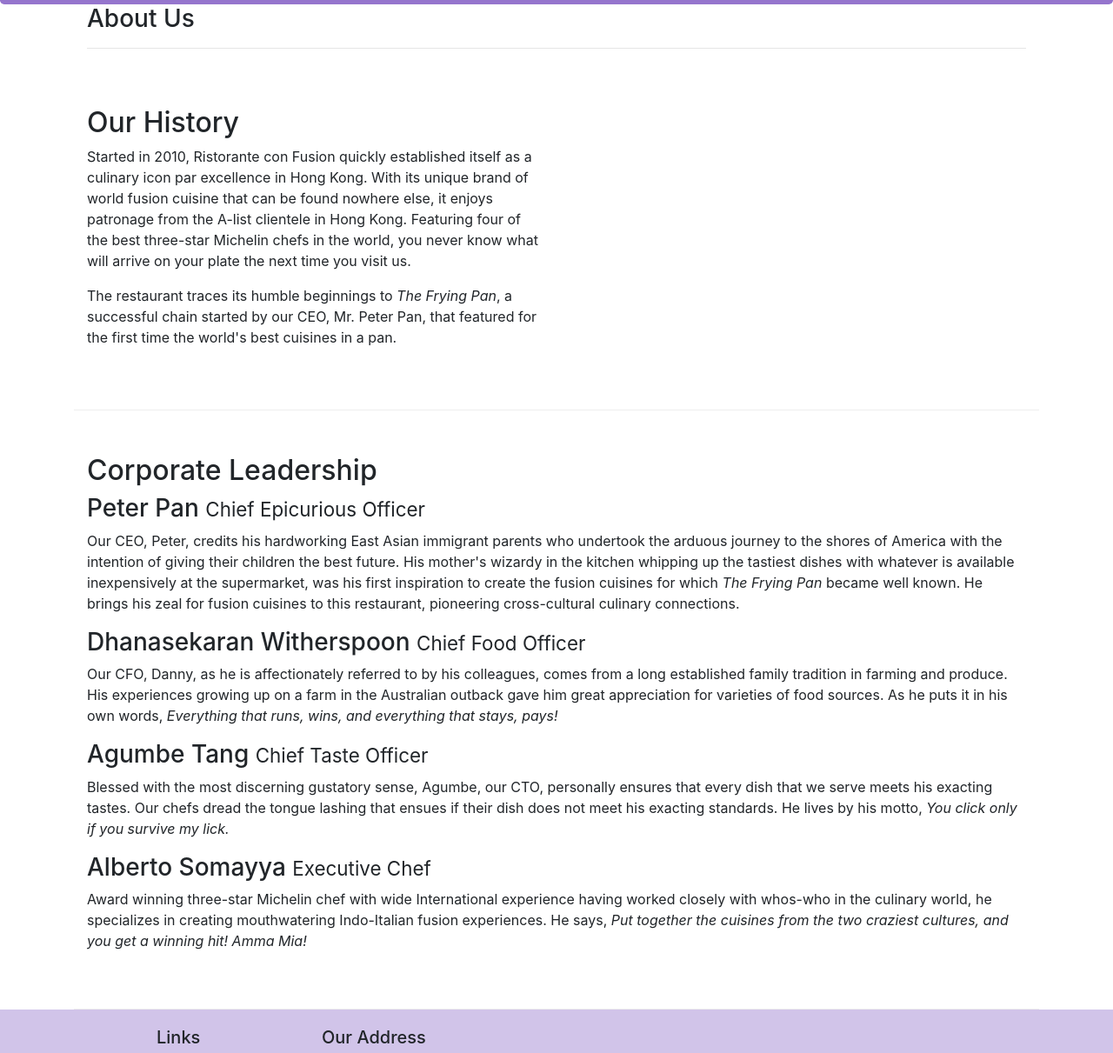
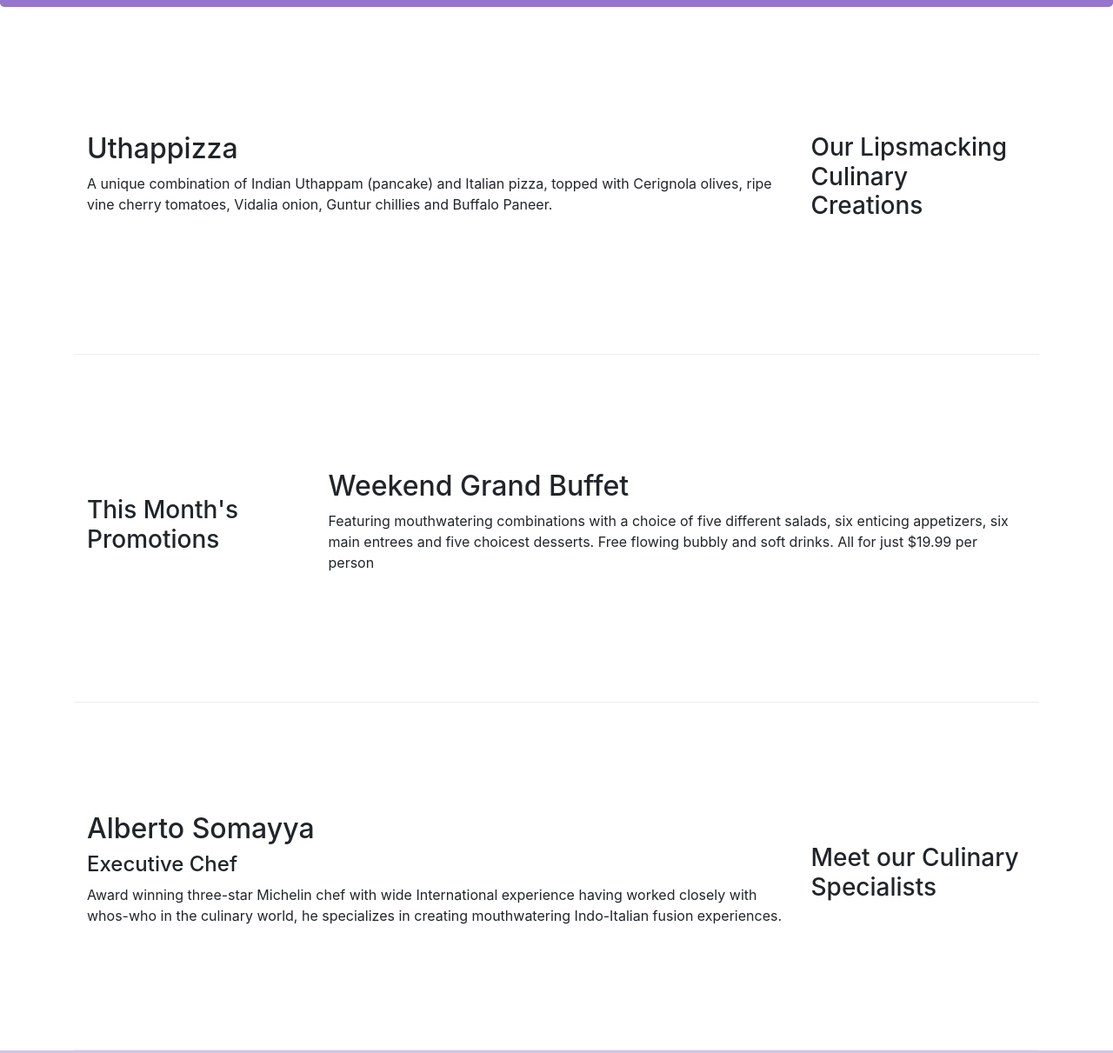
Before and after one commit to joselvelez/conFusion, a website: page index.html in a window 1280 px wide. Shown: the part 305-1516 px from the top of the page at 87% size. Drawn offline with nearby package versions, Linux system fonts and the light colour scheme.

Commit message:
mistakes fixed

```diff
--- a/index.html
+++ b/index.html
@@ -11,7 +11,7 @@
     <link rel="stylesheet" href="css/styles.css">
     <link rel="stylesheet" href="node_modules/font-awesome/css/font-awesome.min.css">
     <link rel="stylesheet" href="node_modules/bootstrap-social/bootstrap-social.css">
-    <title>Ristorante Con Fusion: About Us</title>
+    <title>Ristorante Con Fusion</title>
 </head>
 
 <body>
@@ -21,13 +21,13 @@
             <button class="navbar-toggler" type="button" data-toggle="collapse" data-targe="#Navbar">
                 <span class="navbar-toggler-icon"></span>
             </button>
-            <a class="navbar-brand" href="#">Ristorante Con Fusion</a>
+            <a class="navbar-brand mr-auto" href="#"><img src="img/logo.png" height="30" width="41"></a>
             <div class="navbar navbar-collapse" id="Navbar">
                 <ul class="navbar-nav mr-auto">
                     <li class="nav-item active"><a class="nav-link" href="#"><span class="fa fa-home fa-lg"></span> Home</a></li>
                     <li class="nav-item"><a class="nav-link" href="./aboutus.html"><span class="fa fa-info fa-lg"></span> About</a></li>
                     <li class="nav-item"><a class="nav-link" href="#"><span class="fa fa-list fa-lg"></span> Menu</a></li>
-                    <li class="nav-item"><a class="nav-link" href="#"><span class="fa fa-address-card fa-lg"></span> Contact</a></li>
+                    <li class="nav-item"><a class="nav-link" href="./contactus.html"><span class="fa fa-address-card fa-lg"></span> Contact</a></li>
                 </ul>
             </div>
         </div>
@@ -40,43 +40,42 @@
                     <h1>Ristorante con Fusion</h1>
                     <p>We take inspiration from the World's best cuisines, and create a unique fusion experience. Our lipsmacking creations will tickle your culinary senses!</p>
                 </div>
-                <div class="col col-sm">
+                <div class="col-12 col-sm align-self-center">
+                    <img src="img/logo.png" class="img-fluid">
                 </div>
             </div>
         </div>
     </header>
 
     <div class="container">
-        <div class="row row-header">
-            <div class="col-12">
-               <h3>About Us</h3>
-               <hr>
+        <div class="row row-content align-items-center">
+            <div class="col 12 col-sm-4 order-sm-last col-md-3">
+                <h3>Our Lipsmacking Culinary Creations</h3>
+            </div>
+            <div class="col col-sm col-md">
+                <h2>Uthappizza</h2>
+                <p>A unique combination of Indian Uthappam (pancake) and Italian pizza, topped with Cerignola olives, ripe vine cherry tomatoes, Vidalia onion, Guntur chillies and Buffalo Paneer.</p>
             </div>
         </div>
-
-        <div class="row row-content">
-            <div class="col-6">
-                <h2>Our History</h2>
-                <p>Started in 2010, Ristorante con Fusion quickly established itself as a culinary icon par excellence in Hong Kong. With its unique brand of world fusion cuisine that can be found nowhere else, it enjoys patronage from the A-list clientele in Hong Kong.  Featuring four of the best three-star Michelin chefs in the world, you never know what will arrive on your plate the next time you visit us.</p>
-                <p>The restaurant traces its humble beginnings to <em>The Frying Pan</em>, a successful chain started by our CEO, Mr. Peter Pan, that featured for the first time the world's best cuisines in a pan.</p>
+        <div class="row row-content align-items-center">
+            <div class="col 12 col-sm-4 col-md-3">
+                <h3>This Month's Promotions</h3>
             </div>
-            <div>
+            <div class="col col-sm col-md">
+                <h2>Weekend Grand Buffet</h2>
+                <p>Featuring mouthwatering combinations with a choice of five different salads, six enticing appetizers, six main entrees and five choicest desserts. Free flowing bubbly and soft drinks. All for just $19.99 per person </p>
             </div>
         </div>
-
-        <div class="row row-content">
-            <div class="col-12">
-                <h2>Corporate Leadership</h2>
-                <h3>Peter Pan <small>Chief Epicurious Officer</small></h3>
-                <p class="d-none d-sm-block">Our CEO, Peter, credits his hardworking East Asian immigrant parents who undertook the arduous journey to the shores of America with the intention of giving their children the best future. His mother's wizardy in the kitchen whipping up the tastiest dishes with whatever is available inexpensively at the supermarket, was his first inspiration to create the fusion cuisines for which <em>The Frying Pan</em> became well known. He brings his zeal for fusion cuisines to this restaurant, pioneering cross-cultural culinary connections.</p>
-                <h3>Dhanasekaran Witherspoon <small>Chief Food Officer</small></h3>
-                <p class="d-none d-sm-block">Our CFO, Danny, as he is affectionately referred to by his colleagues, comes from a long established family tradition in farming and produce. His experiences growing up on a farm in the Australian outback gave him great appreciation for varieties of food sources. As he puts it in his own words, <em>Everything that runs, wins, and everything that stays, pays!</em></p>
-                <h3>Agumbe Tang <small>Chief Taste Officer</small></h3>
-                <p class="d-none d-sm-block">Blessed with the most discerning gustatory sense, Agumbe, our CTO, personally ensures that every dish that we serve meets his exacting tastes. Our chefs dread the tongue lashing that ensues if their dish does not meet his exacting standards. He lives by his motto, <em>You click only if you survive my lick.</em></p>
-                <h3>Alberto Somayya <small>Executive Chef</small></h3>
-                <p class="d-none d-sm-block">Award winning three-star Michelin chef with wide International experience having worked closely with whos-who in the culinary world, he specializes in creating mouthwatering Indo-Italian fusion experiences. He says, <em>Put together the cuisines from the two craziest cultures, and you get a winning hit! Amma Mia!</em></p>
+        <div class="row row-content align-items-center">
+            <div class="col 12 col-sm-4 order-sm-last col-md-3">
+                <h3>Meet our Culinary Specialists</h3>
             </div>
-       </div>
+            <div class="col col-sm col-md">
+                <h2>Alberto Somayya</h2>
+                <h4>Executive Chef</h4>
+                <p>Award winning three-star Michelin chef with wide International experience having worked closely with whos-who in the culinary world, he specializes in creating mouthwatering Indo-Italian fusion experiences. </p>
+            </div>
+        </div>
     </div>
 
     <footer class="footer">
```
Also changed, not shown: aboutus.html (+4 -3 lines), contactus.html (+3 -2 lines).
